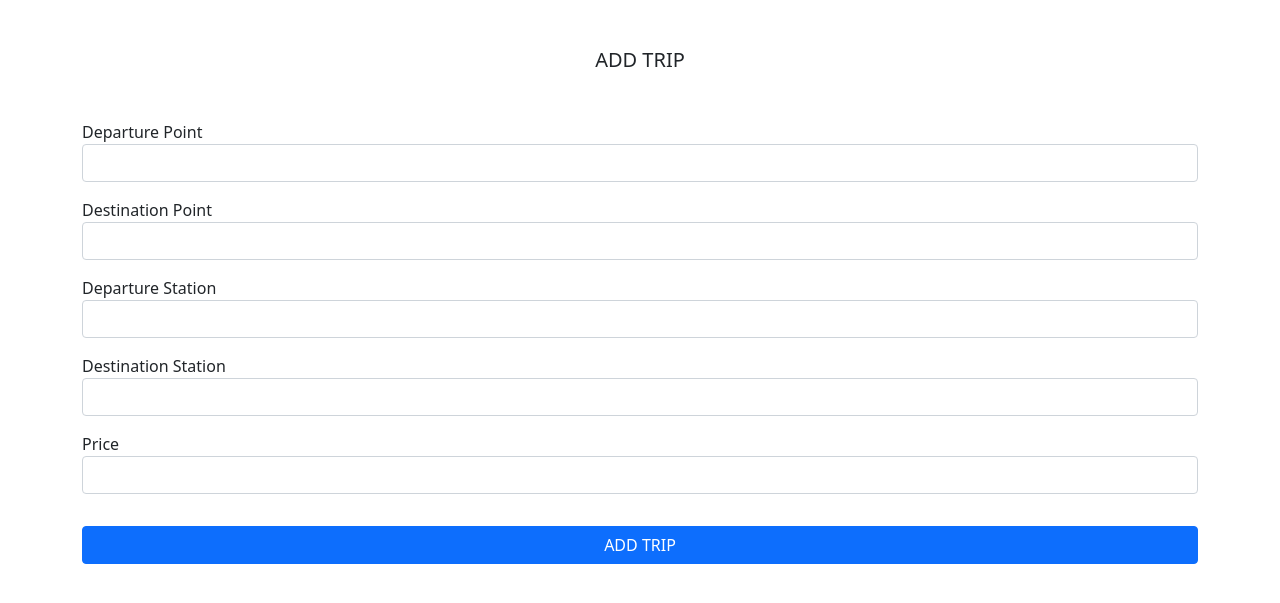
After one commit to anurak18844/OOP-PROJECT, a Flask app: page /add_trip/1 in a window 1280 px wide. The commit adds this page. Shown: the top 603 px of the page. Run offline with Flask 3, Linux system fonts and the light colour scheme; some libraries are stand-ins or nearby versions.

Commit message:
third commit

```diff
--- a/main.py
+++ b/main.py
@@ -10,6 +10,7 @@ from cls_obj.driver import Driver
 from werkzeug.utils import  secure_filename
 from init_database_mongo import InitDatabaseMongoDB
 from cls_obj.bus import Bus
+from cls_obj.trip import Trip
 
 app = Flask(__name__)
 
@@ -53,14 +54,46 @@ def add_company():
 
 @app.route("/home_company/<user>", methods=["GET"])
 def home_company(user):
-    a = user
-    print(a)
-    return render_template('home_company.html', id_company = a)
+    id = user
+    print("_id", id)
+    company_collection = InitDatabaseMongoDB().company
+    company = company_collection.find({"_id": ObjectId(id)})
+    for i in company:
+        pprint.pprint(i['email'])
+    # FIND IN DATABASE
+    # COMOANY = OBJECT FIND FROM DATABASE
+    return render_template('home_company.html', id_company = id)
+    # return render_template('add_driver_page.html',id_company = id_company, company = COMPANY)
 
 @app.route("/add_bus/<id_company>",  methods=["GET"])
 def add_bus_page(id_company):
     id_company = id_company
     return render_template('add_bus_page.html',id_company = id_company)
+
+@app.route("/add_trip/<id_company>", methods=['GET'])
+def add_trip_page(id_company):
+    id_company = id_company
+    return render_template('add_trip_page.html', id_company = id_company)
+
+@app.route("/add_trip", methods=['POST'])
+def add_trip():
+    id_company = request.form['idcompany']
+    price = request.form['price']
+    departure_point = request.form['departure_point']
+    destination_point = request.form['destination_point']
+    departure_station = request.form['departure_station']
+    destination_station = request.form['destination_station']
+    company_collection = InitDatabaseMongoDB().company
+    companies = company_collection.find({"_id": ObjectId(id_company)})
+    company = {
+        "_id": str(companies[0]["_id"]),
+        "phone": companies[0]['phone'],
+        "img":companies[0]['img'],
+        "company_name": companies[0]['company_name'],
+    }
+    trip = Trip(price, departure_point, destination_point, departure_station, destination_station, company)
+    message = trip.insert_data()
+    return jsonify({"message": message})
 
 @app.route("/add_bus", methods=["POST"])
 def add_bus():
@@ -90,6 +123,23 @@ def add_driver():
     resp = jsonify(message)
     return resp
 
+@app.route("/add_trip_instance_page/<id_company>",  methods=["GET"])
+def add_trip_instance_page(id_company):
+    id_company = id_company
+    trip_collection = InitDatabaseMongoDB().trip
+    trips = trip_collection.find({"company._id" : id_company})
+    return render_template('add_trip_instance_page.html',trips = trips)
+
+@app.route("/add_trip_instance/<id_trip>", methods=["GET"])
+def add_trip_instance(id_trip):
+    id_trip = id_trip
+    trip_collection = InitDatabaseMongoDB().trip
+    trips = trip_collection.find({"_id" : ObjectId(id_trip)})
+    trip = trips[0]
+    pprint.pprint(trip)
+
+    return render_template("add_trip_instance.html", trip = trip)
+
 @app.route("/login", methods=["POST"])
 def login():
     email = request.form['email']
--- /dev/null
+++ b/templates/add_trip_page.html
@@ -0,0 +1,94 @@
+{% extends "layout.html" %}
+{% block title %}ADD TRIP{% endblock%}
+{% block content%}
+<script>
+            $(document).ready(function (e) {
+                $('#upload').on('click', function () {
+                var form_data = new FormData();
+                form_data.append("idcompany",  $('#idcompany').val())
+                form_data.append("departure_point",  $('#departure_point').val())
+                form_data.append("destination_point",  $('#destination_point').val())
+                form_data.append("departure_station",  $('#departure_station').val())
+                form_data.append("destination_station",  $('#destination_station').val())
+                form_data.append("price",  $('#price').val())
+                $.ajax({
+                    url: '/add_trip', // point to server-side URL
+                    dataType: 'json', // what to expect back from server
+                    cache: false,
+                    contentType: false,
+                    processData: false,
+                    data: form_data,
+                    type: 'POST',
+                    beforeSend: function(){
+                    $.LoadingOverlay('show', {
+                        background: 'rgba(200,200,200,0.6)',
+                        textResizeFactor: 0.15
+                    });
+                },
+                    success: function (data) {
+                            text = data['message']
+                            Swal.fire(
+                                'สำเร็จ',
+                                text,
+                                'success'
+                            );
+                    },
+                    complete: () => {
+                        $.LoadingOverlay('hide')
+
+                        departure_point = document.getElementById('departure_point');
+                        departure_point.value = '';
+
+                        destination_point = document.getElementById('destination_point');
+                        destination_point.value = '';
+
+                        departure_station = document.getElementById('departure_station');
+                        departure_station.value = '';
+
+
+                        destination_station = document.getElementById('destination_station');
+                        destination_station.value = '';
+
+                        price = document.getElementById('price');
+                        price.value = '';
+                    }
+                });
+            });
+            return false;
+        });
+
+</script>
+<!-- price, departure_point, destination_point, departure_point_station, destination_point_station,company -->
+    <div class="container mt-5">
+        <div class="h5 mb-5  text-center">ADD TRIP</div>
+            <div class="mb-3">
+            Departure Point
+            <input type="text" class="form-control" id="departure_point">
+            </div>
+
+            <div class="mb-3">
+            Destination Point
+            <input type="text" class="form-control" id="destination_point">
+            </div>
+
+            <div class="mb-3">
+            Departure Station
+            <input type="text" class="form-control" id="departure_station">
+            </div>
+
+            <div class="mb-3">
+            Destination Station
+            <input type="text" class="form-control" id="destination_station">
+            </div>
+
+            <div class="mb-3">
+            Price
+            <input type="text" class="form-control" id="price">
+            </div>
+
+           <div class="d-grid pt-3">
+            <button id="upload" class="btn btn-primary">ADD TRIP</button>
+            <input type="hidden" id="idcompany" value={{id_company}}>
+           </div>
+    </div>
+{% endblock %}
--- a/templates/home_company.html
+++ b/templates/home_company.html
@@ -4,11 +4,12 @@
 <script>
 </script>
     <div class="container mt-5">
-        <div class="h5 mb-5  text-center">HOME COMPANYs</div>
-            <h1>{{id_company}}</h1>
+        <div class="h5 mb-5  text-center">HOME COMPANY</div>
+            <!-- <h1>{{id_company}}</h1> -->
             <div class="d-grid mb-3"><a href="/add_bus/{{id_company}}" class="btn btn-primary">ADD BUS</a></div>
             <div class="d-grid mb-3"><a href="/add_driver/{{id_company}}" class="btn btn-primary">ADD DRIVER</a></div>
             <div class="d-grid mb-3"><a href="/add_trip/{{id_company}}" class="btn btn-primary">ADD TRIP</a></div>
+            <div class="d-grid mb-3"><a href="/add_trip_instance_page/{{id_company}}" class="btn btn-primary">ADD TRIPINSTANCE</a></div>
             <!-- <div class="d-grid mb-3"><a href="#" class="btn btn-info text-light">ADD BUS</a></div>
             <div class="d-grid mb-3"><a href="#" class="btn btn-info text-light">ADD TRIP</a></div>
             <div class="d-grid mb-3"><a href="#" class="btn btn-info text-light">ADD DRIVER</a></div> -->
```
Also changed, not shown: cls_obj/trip.py (+43 -15 lines), templates/add_trip_instance.html (added, +33 -0 lines), templates/add_trip_instance_page.html (added, +28 -0 lines).
